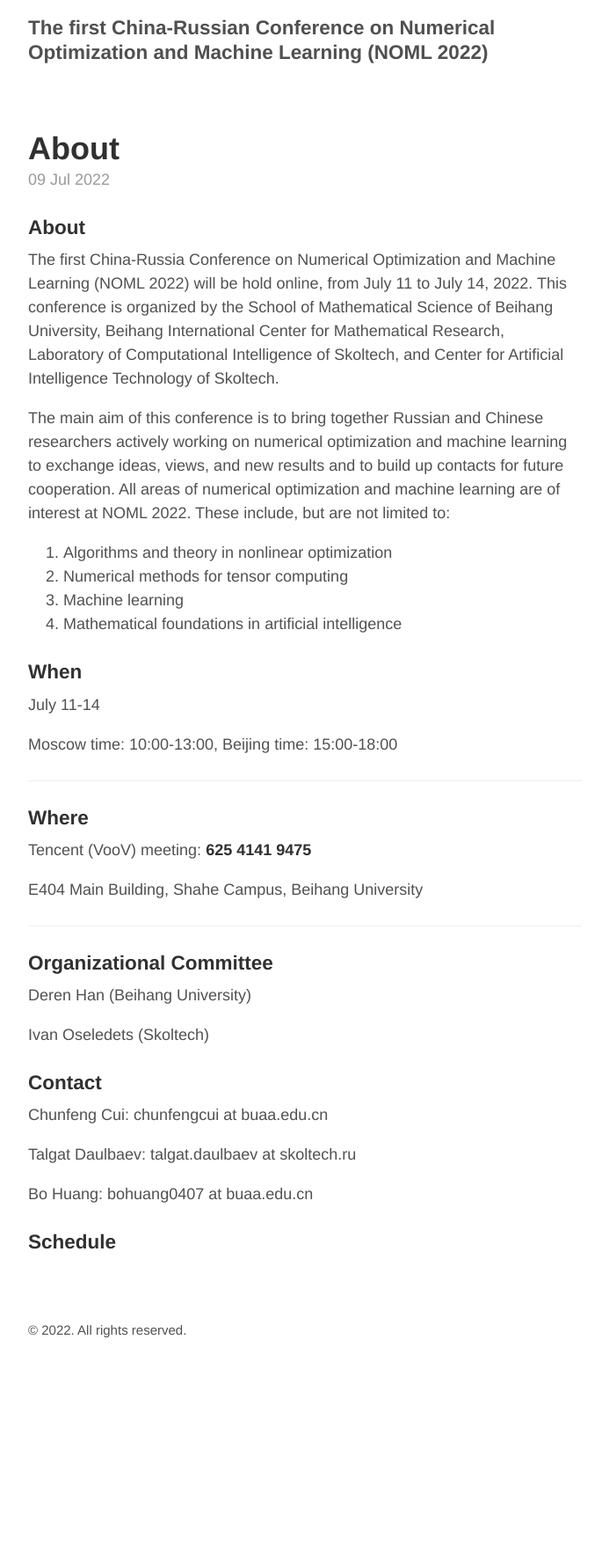
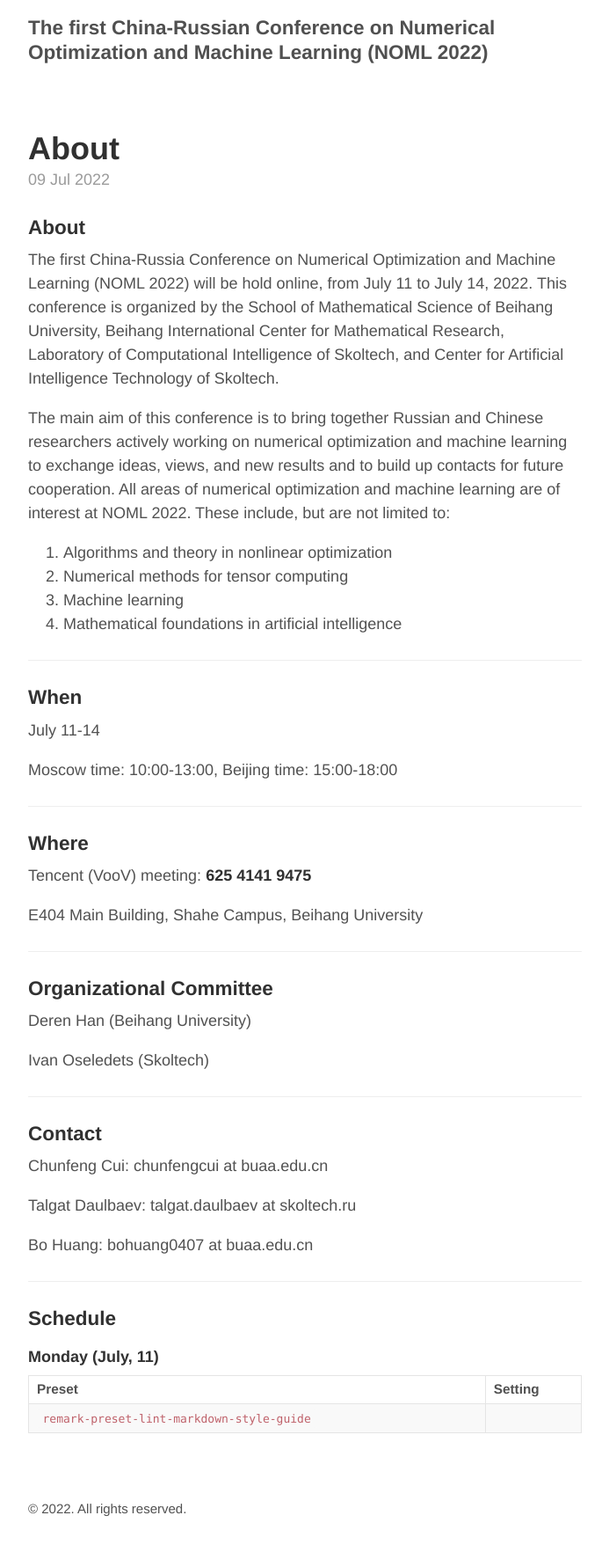
Before and after one commit to Daulbaev/Daulbaev.github.io, a Jekyll site: the page built from _posts/2022-07-09-about.md, in a window 1280 px wide. Shown: the whole page at 88% size, without its empty margins (293-986 px from the left). Built offline with Jekyll 4.4.1, drawn with Linux system fonts in a browser that asks for light colours; before the commit the page ends 1561 px from its top, so only the background shows below that.

Commit message:
Update 2022-07-09-about.md

```diff
--- a/_posts/2022-07-09-about.md
+++ b/_posts/2022-07-09-about.md
@@ -13,6 +13,8 @@ The main aim of this conference is to bring together Russian and Chinese researc
 2. Numerical methods for tensor computing
 3. Machine learning
 4. Mathematical foundations in artificial intelligence
+
+---
 
 ### When
 
@@ -36,6 +38,8 @@ Deren Han (Beihang University)
 
 Ivan Oseledets (Skoltech)
 
+---
+
 ### Contact
 
 Chunfeng Cui: chunfengcui at buaa.edu.cn
@@ -44,4 +48,12 @@ Talgat Daulbaev: talgat.daulbaev at skoltech.ru
 
 Bo Huang: bohuang0407 at buaa.edu.cn
 
+---
+
 ### Schedule
+
+#### Monday (July, 11)
+
+| Preset | Setting |
+| - | - |
+| [`remark-preset-lint-markdown-style-guide`](https://github.com/remarkjs/remark-lint/tree/main/packages/remark-preset-lint-markdown-style-guide) | |
```
